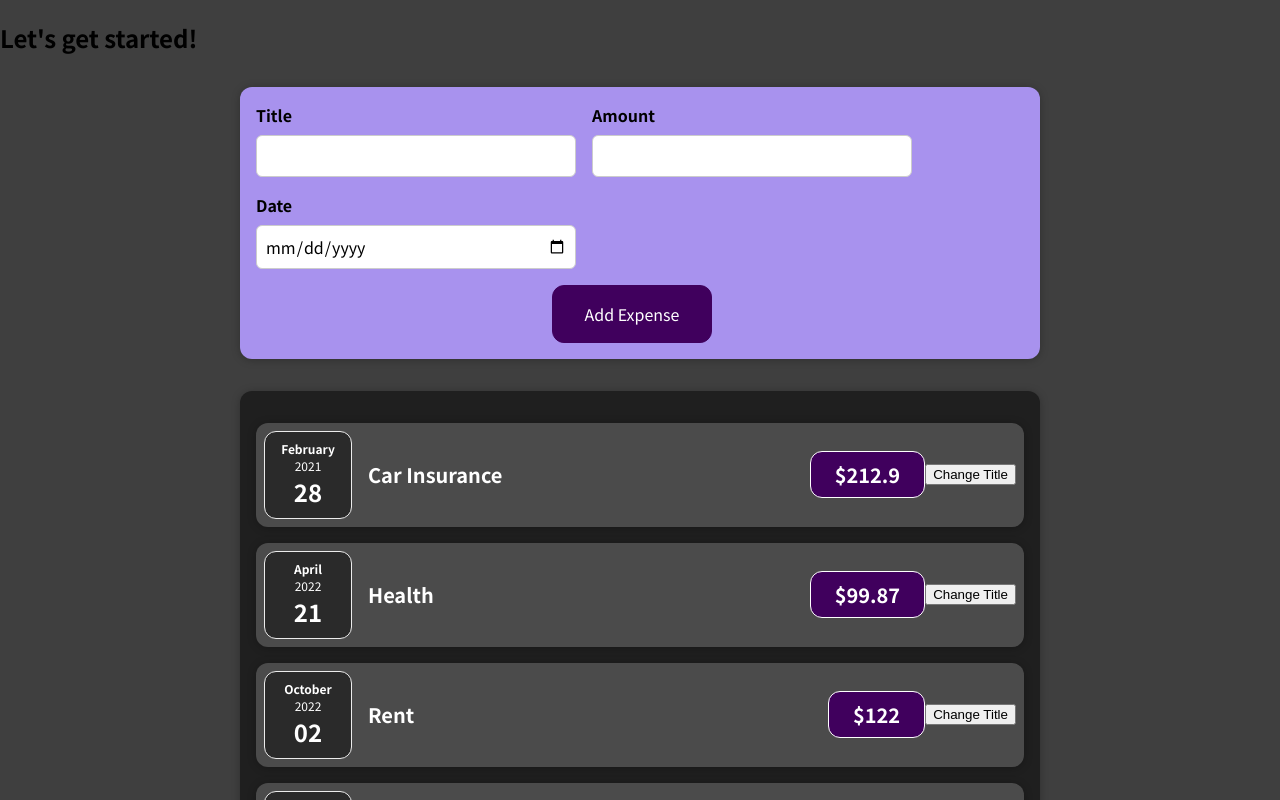
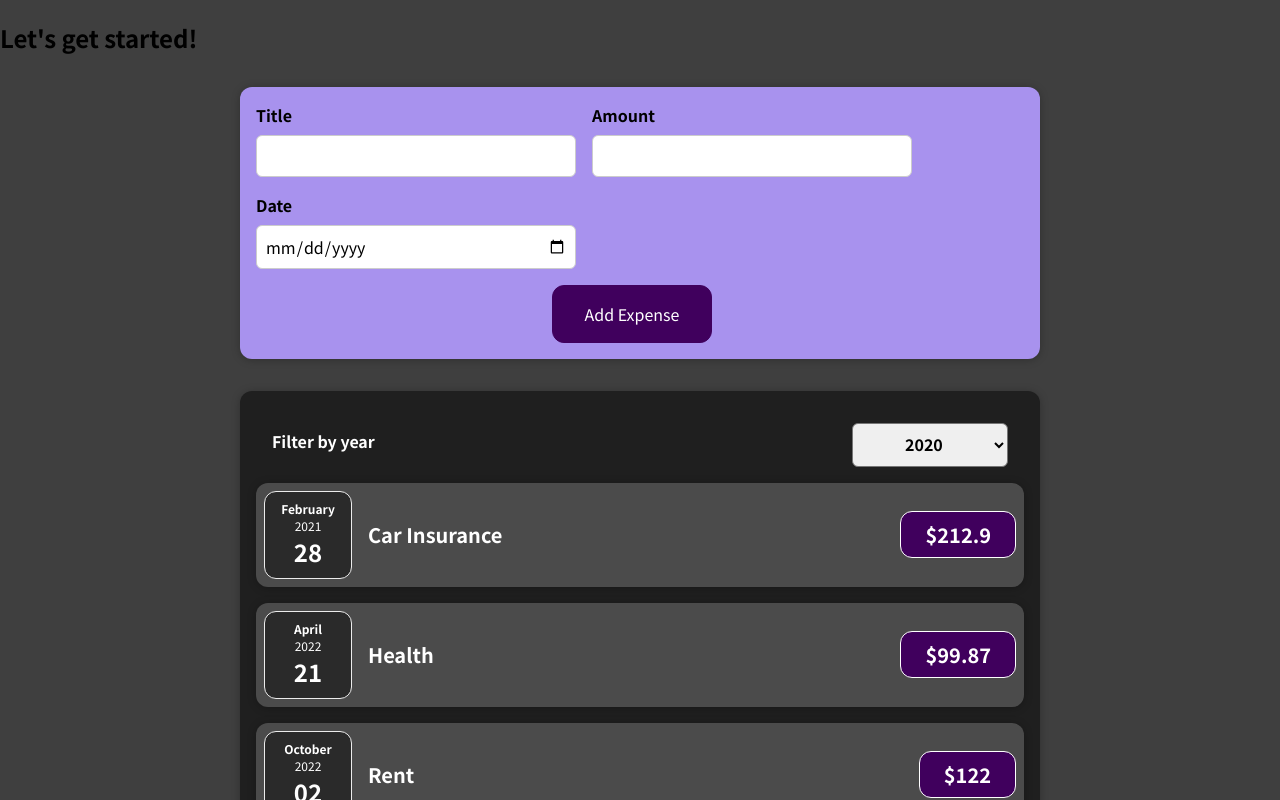
Before and after one commit to SwarajKaran/Expense-Tracker, a React (Create React App) app: page / in a window 1280 px wide. Shown: the top 800 px of the page. Built offline with nearby package versions, Linux system fonts and the light colour scheme.

Commit message:
Add filter component

```diff
--- a/src/components/Expenses/ExpenseItem.js
+++ b/src/components/Expenses/ExpenseItem.js
@@ -1,20 +1,14 @@
-import { useState } from 'react';
 import './ExpenseItem.css';
 import ExpenseDate from './ExpenseDate';
 import Card from '../UI/Card';
 const ExpenseItem = (props) => {
-  const [title, setTitle] = useState(props.title);
-  const clickHandler = () => {
-    setTitle('Updated!');
-  };
   return (
     <Card className="expense-item">
       <ExpenseDate date={props.date} />
       <div className="expense-item__description">
-        <h2>{title}</h2>
+        <h2>{props.title}</h2>
         <div className="expense-item__price">${props.amount}</div>
       </div>
-      <button onClick={clickHandler}>Change Title</button>
     </Card>
   );
 };
--- a/src/components/Expenses/Expenses.js
+++ b/src/components/Expenses/Expenses.js
@@ -1,7 +1,13 @@
 import './Expenses.css';
 import ExpenseItem from './ExpenseItem';
 import Card from '../UI/Card';
+import ExpensesFilter from './ExpensesFilter';
+import { useState } from 'react';
 const Expenses = (props) => {
+  const [filteredYear, setFilteredYear] = useState('2020');
+  const onYearChangeHandler = (selectedYear) => {
+    setFilteredYear(selectedYear);
+  };
   const expenseItemJSX = props.expenses.map((exp) => {
     return (
       <ExpenseItem
@@ -12,6 +18,15 @@
       />
     );
   });
-  return <Card className="expenses">{expenseItemJSX}</Card>;
+
+  return (
+    <Card className="expenses">
+      <ExpensesFilter
+        selected={filteredYear}
+        onYearChange={onYearChangeHandler}
+      />
+      {expenseItemJSX}
+    </Card>
+  );
 };
 export default Expenses;
--- /dev/null
+++ b/src/components/Expenses/ExpensesFilter.css
@@ -0,0 +1,24 @@
+.expenses-filter {
+  color: white;
+  padding: 0 1rem;
+}
+
+.expenses-filter__control {
+  display: flex;
+  width: 100%;
+  align-items: center;
+  justify-content: space-between;
+  margin: 1rem 0;
+}
+
+.expenses-filter label {
+  font-weight: bold;
+  margin-bottom: 0.5rem;
+}
+
+.expenses-filter select {
+  font: inherit;
+  padding: 0.5rem 3rem;
+  font-weight: bold;
+  border-radius: 6px;
+}
--- /dev/null
+++ b/src/components/Expenses/ExpensesFilter.js
@@ -0,0 +1,27 @@
+import './ExpensesFilter.css';
+
+const ExpensesFilter = (props) => {
+  const pickYearHandler = (event) => {
+    // for (let i = 0; i < event.target.length; i++) {
+    //   if (event.target[i].selected === true)
+    //     selectedYear = event.target[i].value;
+    // }
+    props.onYearChange(event.target.value);
+  };
+
+  return (
+    <div className="expenses-filter">
+      <div className="expenses-filter__control">
+        <label>Filter by year</label>
+        <select value={props.selected} onChange={pickYearHandler}>
+          <option value="2022">2022</option>
+          <option value="2021">2021</option>
+          <option value="2020">2020</option>
+          <option value="2019">2019</option>
+        </select>
+      </div>
+    </div>
+  );
+};
+
+export default ExpensesFilter;
```
